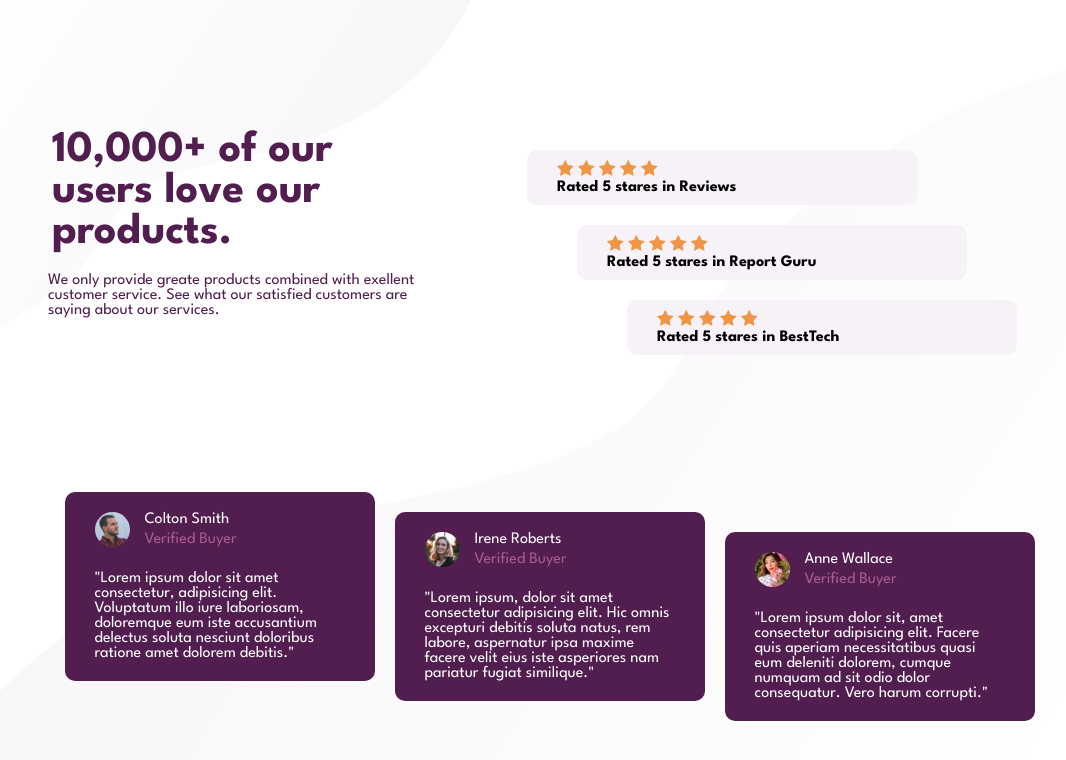
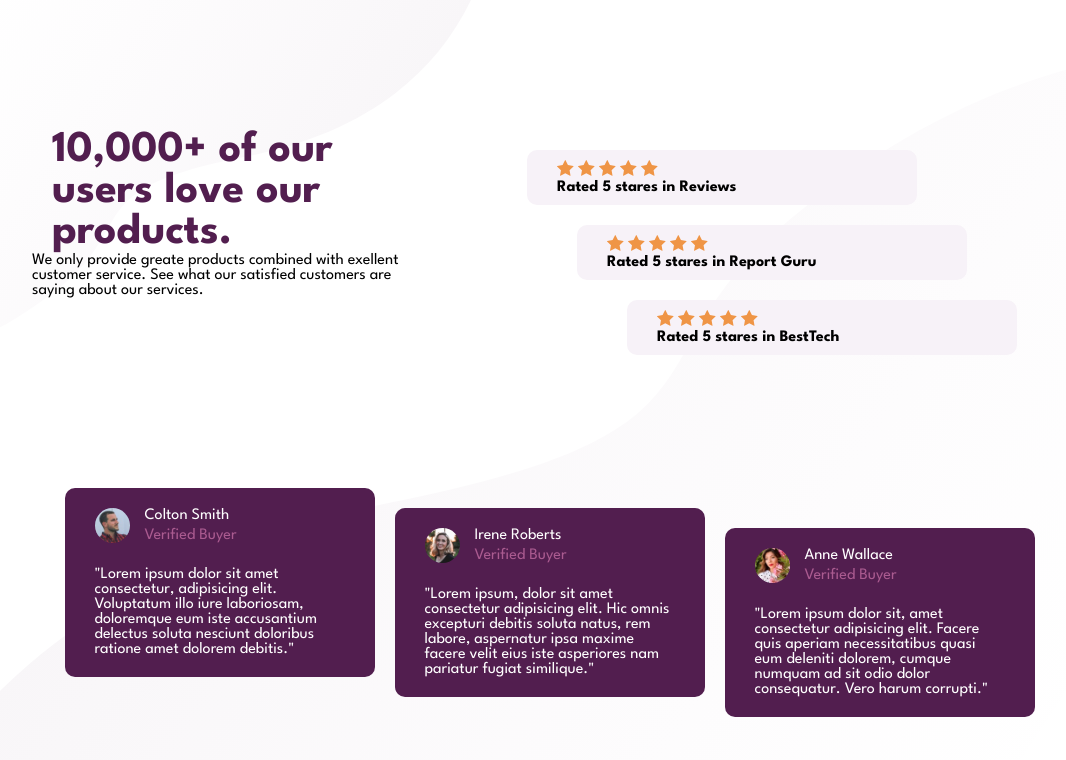
Before and after one commit to houssam99-code/Social-proof-section, a plain HTML site: page index.html in a window 1280 px wide. Shown: the whole page, without its empty margins (113-1179 px from the left). Drawn offline with Linux system fonts and the light colour scheme; a web font is replaced by a local one.

Commit message:
Update index.html

```diff
--- a/index.html
+++ b/index.html
@@ -14,11 +14,11 @@
     <div class="main-container">
         <div class="left">
             <h1>10,000+ of our <br> users love our <br> products.</h1>
-    <pre>
+    <p class="paragraph">
     We only provide greate products combined with exellent
     customer service. See what our satisfied customers are
     saying about our services.
-    </pre>
+    </p>
         </div>
         <div class="right">
             <div class="first padding">
```
